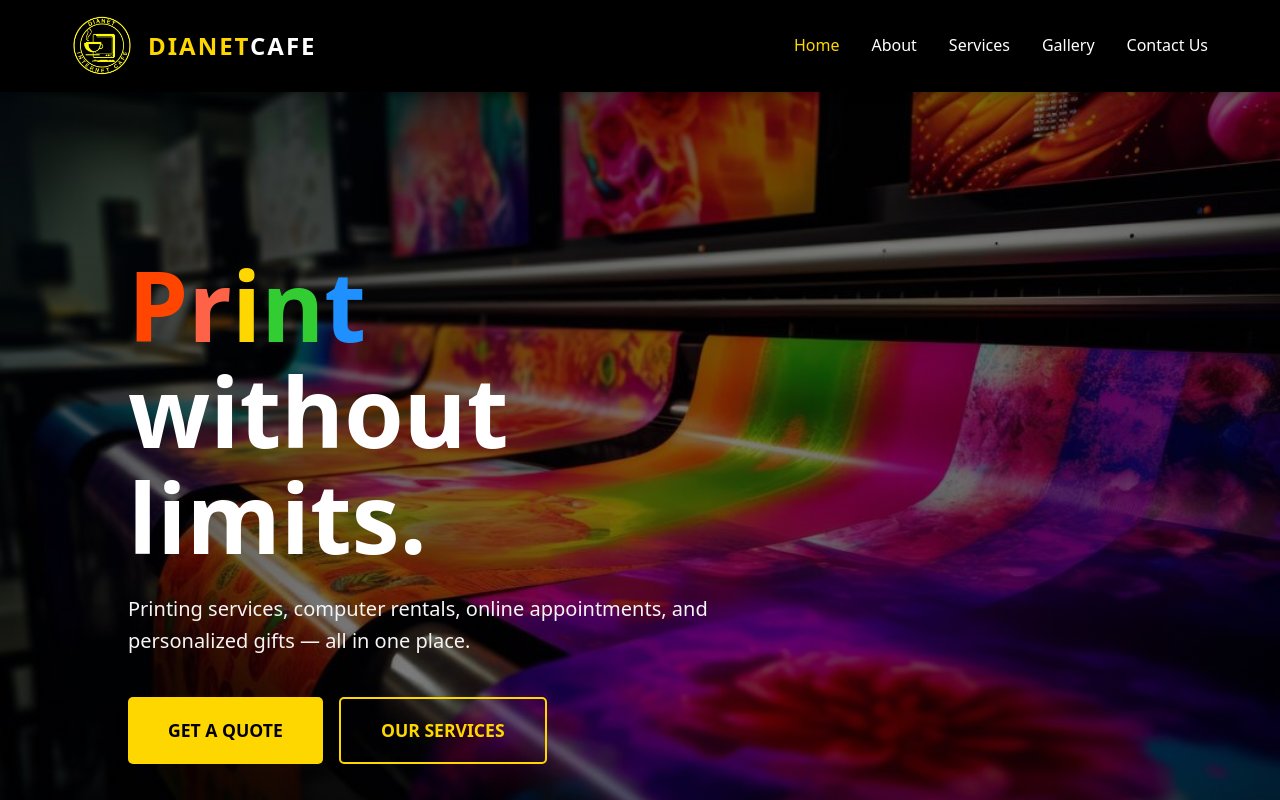
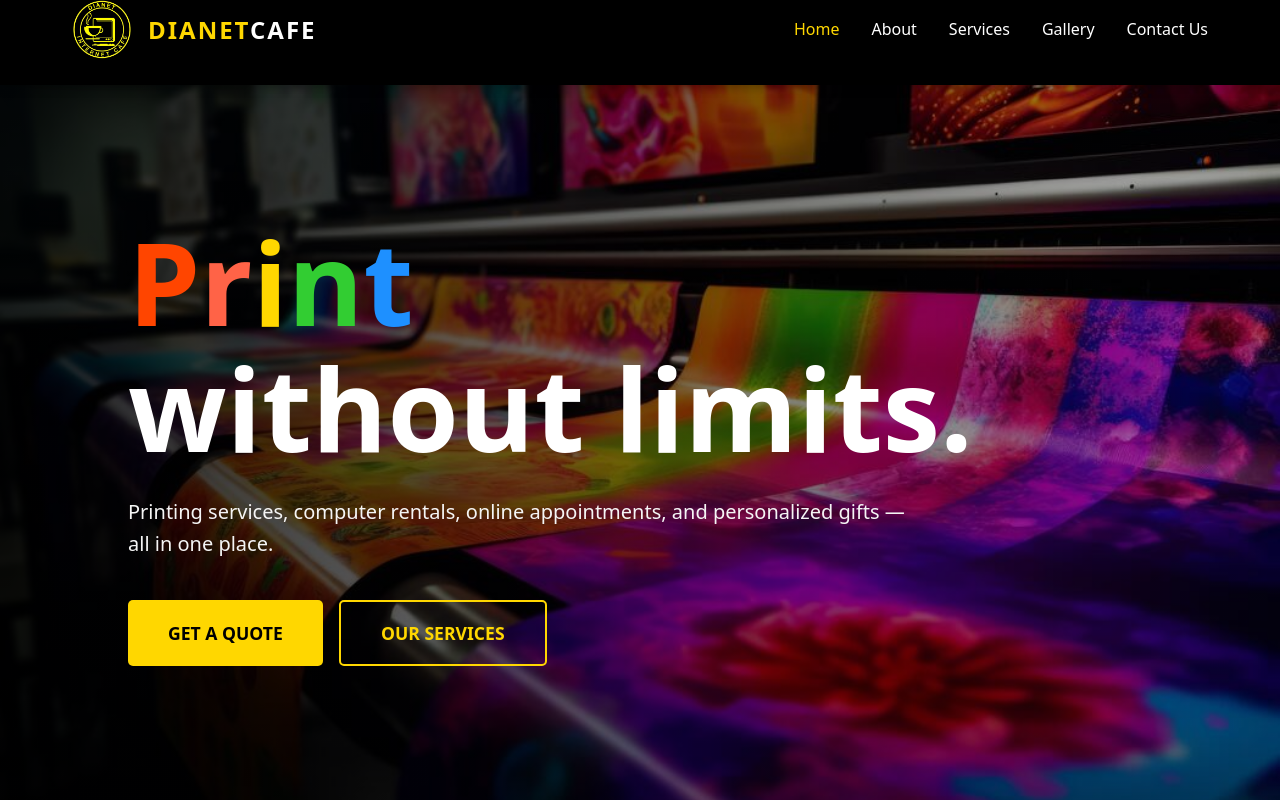
Before and after one commit to KHPASCUA/Itec_dev, a React (Vite) app: page / in a window 1280 px wide. Shown: the top 800 px of the page. Built offline with nearby package versions, Linux system fonts and the light colour scheme.

Commit message:
Fix Home page hero and navbar to match Figma: navbar height 85px, hero height calc(100vh - 85px), background-position center right, darker left overlay, clamp font sizes, white-space nowrap for 'without limits.'

```diff
--- a/src/index.css
+++ b/src/index.css
@@ -74,7 +74,8 @@ button {
 /* Navbar */
 .navbar {
   background-color: var(--black);
-  padding: 1rem 0;
+  padding: 0;
+  height: 85px;
   position: sticky;
   top: 0;
   z-index: 1000;
@@ -169,10 +170,10 @@ button {
 /* Hero */
 .hero {
   background-size: cover;
-  background-position: center;
+  background-position: center right;
   background-repeat: no-repeat;
-  padding: 8rem 0 6rem 10%;
-  min-height: 100vh;
+  padding: 0 0 0 10%;
+  min-height: calc(100vh - 85px);
   display: flex;
   align-items: center;
   position: relative;
@@ -186,18 +187,18 @@ button {
   left: 0;
   right: 0;
   bottom: 0;
-  background: linear-gradient(135deg, rgba(0, 0, 0, 0.7) 0%, rgba(0, 0, 0, 0.5) 50%, rgba(0, 0, 0, 0.7) 100%);
+  background: linear-gradient(to right, rgba(0, 0, 0, 0.85) 0%, rgba(0, 0, 0, 0.6) 40%, rgba(0, 0, 0, 0.3) 100%);
   pointer-events: none;
 }
 
 .hero-content {
-  max-width: 650px;
+  max-width: 800px;
   position: relative;
   z-index: 1;
 }
 
 .hero-content h1 {
-  font-size: 6rem;
+  font-size: clamp(5rem, 9vw, 8rem);
   font-weight: 800;
   line-height: 1.1;
   margin-bottom: 1.5rem;
@@ -206,6 +207,10 @@ button {
 
 .print-letter {
   display: inline-block;
+}
+
+.hero-title-white {
+  white-space: nowrap;
 }
 
 .hero-content p {
@@ -1286,7 +1291,8 @@ button {
   }
 
   .hero {
-    padding: 6rem 0 4rem 8%;
+    padding: 0 0 0 8%;
+    min-height: calc(100vh - 85px);
   }
 
   .services-grid {
@@ -1353,6 +1359,10 @@ button {
   .hero {
     padding: 5rem 0 3rem 5%;
     min-height: auto;
+  }
+
+  .hero-title-white {
+    white-space: normal;
   }
 
   .hero-content h1 {
--- a/src/pages/Home.jsx
+++ b/src/pages/Home.jsx
@@ -15,7 +15,7 @@ const Home = () => {
             <span className="print-letter" style={{ color: '#32CD32' }}>n</span>
             <span className="print-letter" style={{ color: '#1E90FF' }}>t</span>
             <br />
-            <span className="print-letter" style={{ color: '#ffffff' }}>without limits.</span>
+            <span className="print-letter hero-title-white" style={{ color: '#ffffff' }}>without limits.</span>
           </h1>
           <p>Printing services, computer rentals, online appointments, and personalized gifts — all in one place.</p>
           <div className="hero-buttons">
```
